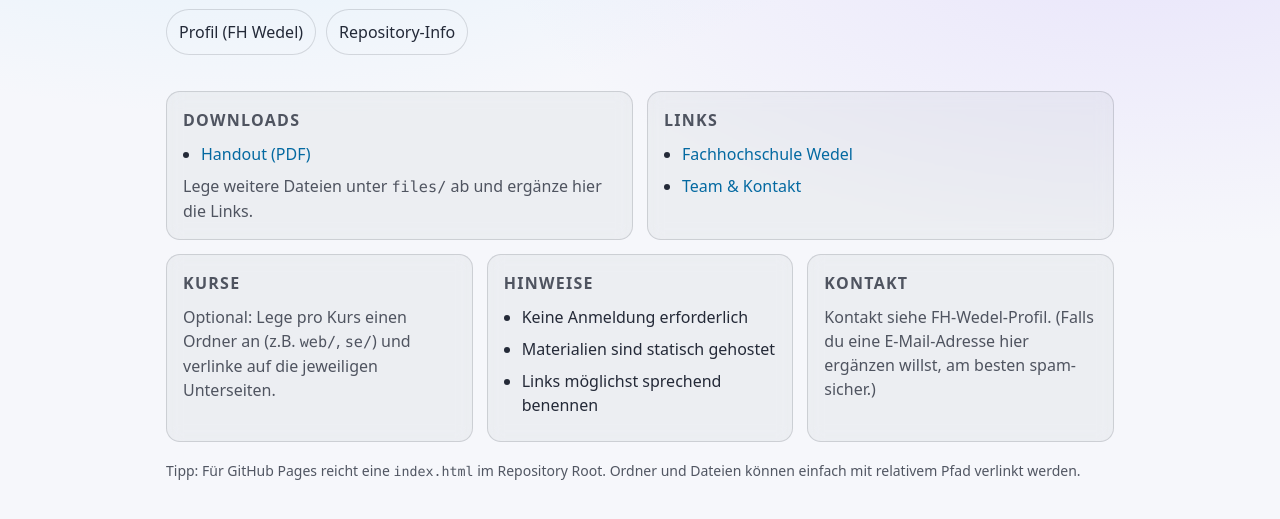
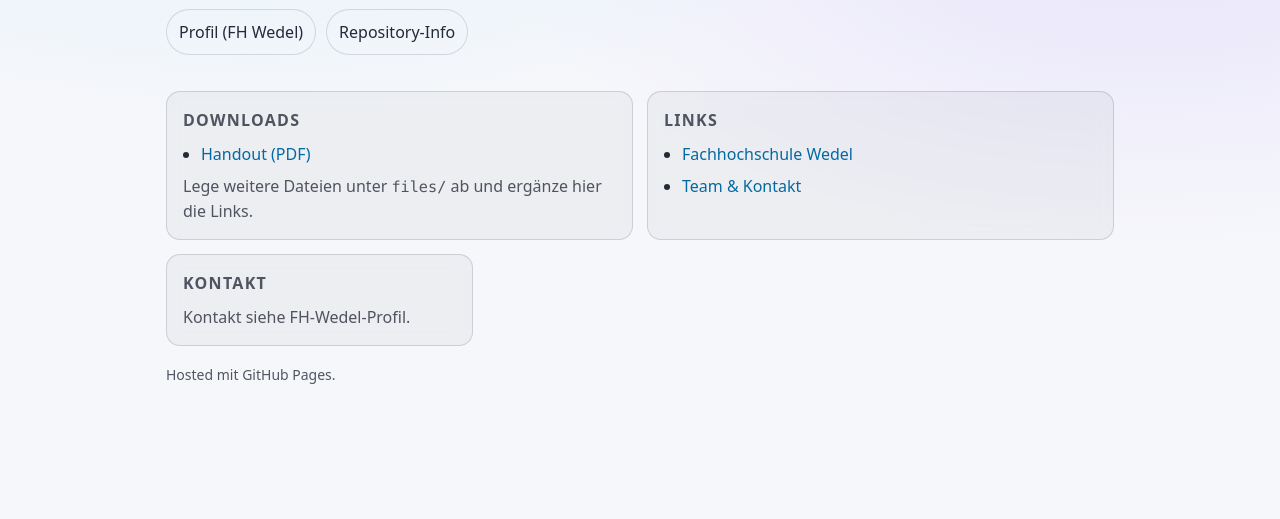
Before and after one commit to dennisproppe/fhw_content, a plain HTML site: page index.html in a window 1280 px wide. Shown: the part 163-682 px from the top of the page. Drawn offline with Linux system fonts and the light colour scheme.

Commit message:
wording changes

```diff
--- a/index.html
+++ b/index.html
@@ -208,36 +208,18 @@
           <!-- Ergänze kurs-spezifische Links hier (Moodle, GitHub, Discord, etc.). -->
         </section>
 
-        <section class="card third" aria-labelledby="kurse">
-          <h2 id="kurse">Kurse</h2>
-          <p class="empty">
-            Optional: Lege pro Kurs einen Ordner an (z.B. <code>web/</code>,
-            <code>se/</code>) und verlinke auf die jeweiligen Unterseiten.
-          </p>
-        </section>
 
-        <section class="card third" aria-labelledby="hinweise">
-          <h2 id="hinweise">Hinweise</h2>
-          <ul>
-            <li>Keine Anmeldung erforderlich</li>
-            <li>Materialien sind statisch gehostet</li>
-            <li>Links möglichst sprechend benennen</li>
-          </ul>
-        </section>
 
         <section class="card third" aria-labelledby="kontakt">
           <h2 id="kontakt">Kontakt</h2>
           <p class="empty">
-            Kontakt siehe FH-Wedel-Profil. (Falls du eine E-Mail-Adresse hier
-            ergänzen willst, am besten spam-sicher.)
+            Kontakt siehe FH-Wedel-Profil.
           </p>
         </section>
       </main>
 
       <p class="footer">
-        Tipp: Für GitHub Pages reicht eine <code>index.html</code> im Repository
-        Root. Ordner und Dateien können einfach mit relativem Pfad verlinkt
-        werden.
+        Hosted mit GitHub Pages.
       </p>
     </div>
   </body>
```
